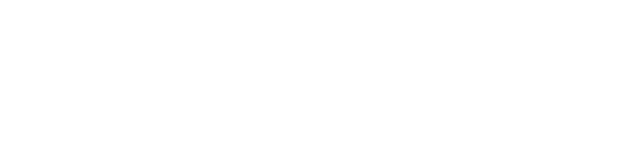
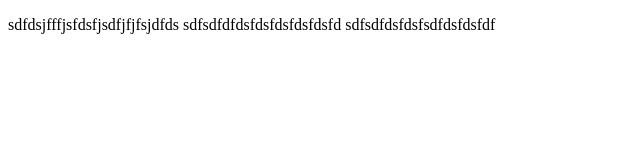
Before and after one commit to hungphan250/hungphan250.github.io, a plain HTML site: page lesson1/index.html in a window 1280 px wide. Shown: the whole page, without its empty margins (0-640 px from the left). Drawn offline with Linux system fonts and the light colour scheme.

Commit message:
thay đổi file lss1

```diff
--- a/lesson1/index.html
+++ b/lesson1/index.html
@@ -7,6 +7,9 @@
     <title>Document</title>
 </head>
 <body>
-
+    <p>sdfdsjfffjsfdsfjsdfjfjfsjdfds
+        sdfsdfdfdsfdsfdsfdsfdsfd
+        sdfsdfdsfdsfsdfdsfdsfdf
+    </p>
 </body>
 </html>
```
